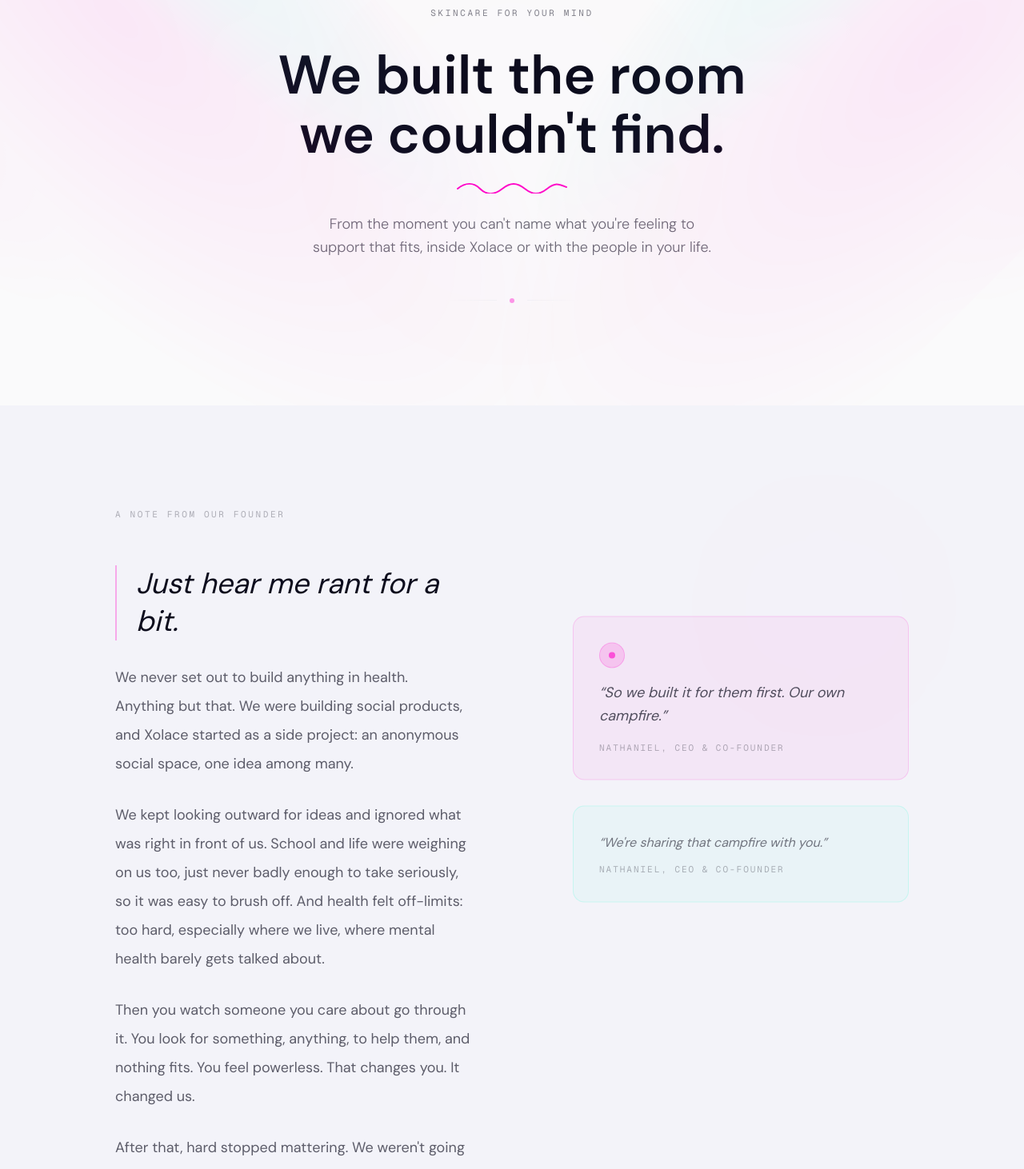
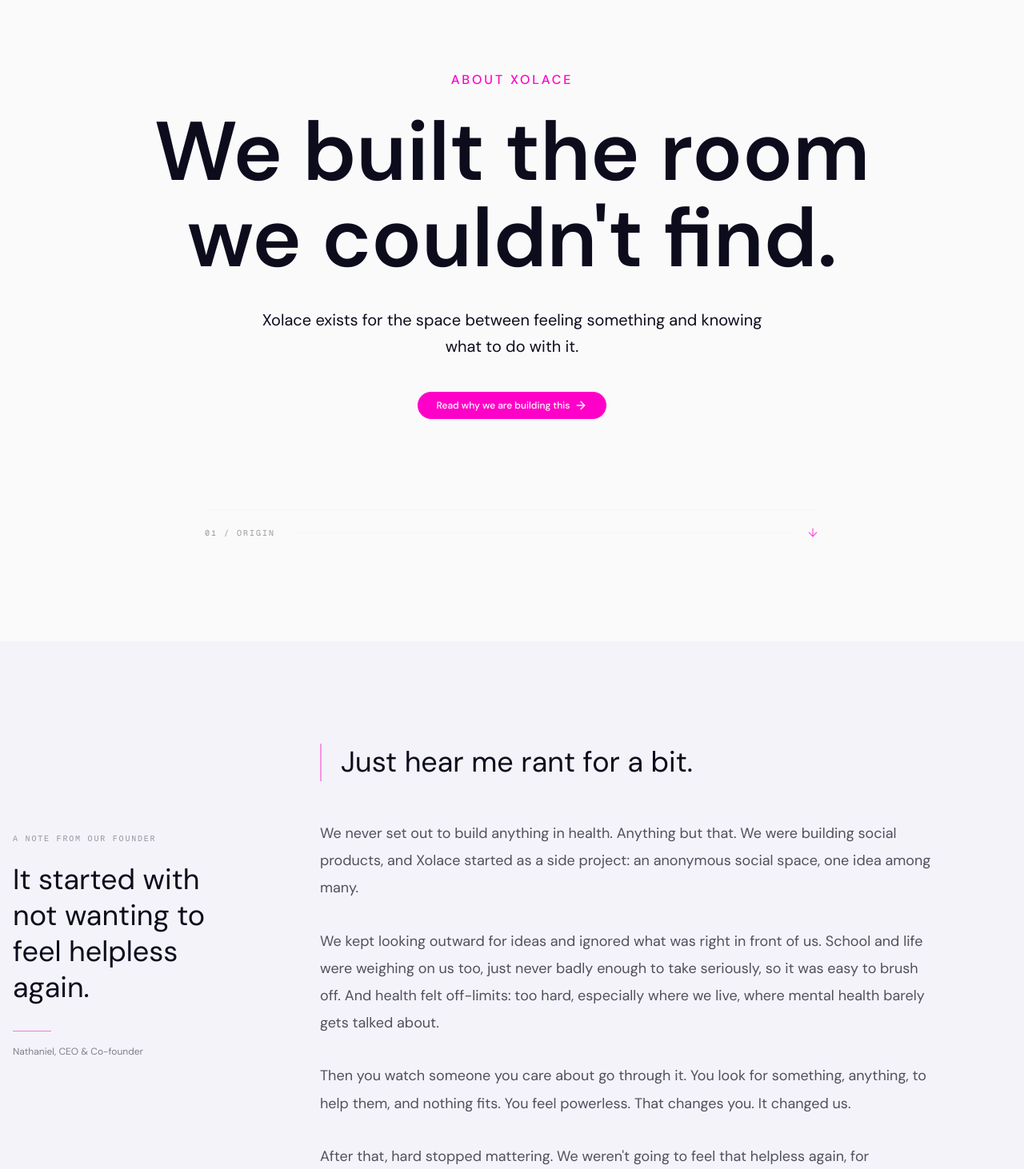
Before and after one commit to xolace-official/xolace_mobile_site, a Next.js app: page /about in a window 1280 px wide. Shown: the part 120-1582 px from the top of the page at 80% size. Built offline with nearby package versions, Linux system fonts and the light colour scheme.

Commit message:
Refine about page layouts

```diff
--- a/components/about/about-hero.tsx
+++ b/components/about/about-hero.tsx
@@ -1,95 +1,69 @@
 "use client"
 
-import { m as motion, useReducedMotion } from "motion/react"
-import { Spotlight } from "@/components/ui/spotlight"
+import { ArrowRight, ArrowDown } from "lucide-react"
+import { m as motion } from "motion/react"
+import { useRouter } from "next/navigation"
+import { Button } from "@/components/ui/button"
 
 export function AboutHero() {
-  const prefersReducedMotion = useReducedMotion()
+  const router = useRouter()
 
   return (
-    <section className="hero-pb relative -mt-32 overflow-hidden pt-32">
-      <Spotlight duration={8} xOffset={80} />
-
-      {/* Glow layer spans the full section, including the area under the fixed
-          transparent navbar — otherwise that strip reads as flat, seamed-off background. */}
+    <section className="section-spacing relative overflow-hidden bg-background">
       <div aria-hidden className="pointer-events-none absolute inset-0">
-        <div className="animate-gentle-pulse absolute top-1/2 left-1/2 h-[650px] w-[650px] -translate-x-1/2 -translate-y-1/2 rounded-full bg-primary/[0.07] blur-[140px]" />
-        <div className="animate-gentle-pulse absolute top-1/4 right-1/4 h-[400px] w-[400px] rounded-full bg-accent/[0.05] blur-[110px] [animation-delay:2.5s]" />
-        <div className="animate-gentle-pulse absolute bottom-0 left-1/4 h-[350px] w-[350px] rounded-full bg-chart-2/[0.04] blur-[100px] [animation-delay:5s]" />
+        <div className="animate-gentle-pulse absolute top-16 left-1/2 size-[32rem] -translate-x-1/2 rounded-full bg-primary/[0.05] blur-[150px]" />
       </div>
 
       <div className="section-container relative z-10 text-center">
-        <motion.p
+          <motion.p
           initial={{ opacity: 0, y: 12 }}
           animate={{ opacity: 1, y: 0 }}
-          transition={{ duration: 0.7, ease: [0.16, 1, 0.3, 1] }}
-          className="mb-8 font-mono text-[11px] tracking-[0.24em] text-muted-foreground/50 uppercase"
+          transition={{ duration: 0.6, ease: [0.16, 1, 0.3, 1] }}
+            className="text-sm font-medium tracking-[0.18em] text-primary uppercase md:text-base"
+          >
+            About Xolace
+        </motion.p>
+        <motion.h1
+          initial={{ opacity: 0, y: 24 }}
+          animate={{ opacity: 1, y: 0 }}
+          transition={{ duration: 0.9, delay: 0.08, ease: [0.16, 1, 0.3, 1] }}
+          className="mx-auto mt-6 max-w-4xl font-serif text-5xl leading-[1.04] font-semibold text-balance md:text-7xl lg:text-[6.5rem]"
         >
-          Skincare for your mind
-        </motion.p>
-
-        <motion.h1
-          initial={{ opacity: 0, y: 32 }}
-          animate={{ opacity: 1, y: 0 }}
-          transition={{ duration: 1.0, delay: 0.1, ease: [0.16, 1, 0.3, 1] }}
-          className="font-serif text-5xl leading-[1.1] font-semibold text-foreground md:text-6xl lg:text-[4.25rem]"
-        >
-          We built the room
-          <br />
-          we couldn&apos;t find.
+          We built the room we couldn&apos;t find.
         </motion.h1>
-
-        {/* Signature-style flourish — matches the mark under the trust/advisors headings */}
-        <motion.svg
-          initial={{ opacity: 0 }}
-          animate={{ opacity: 1 }}
-          transition={{ duration: 0.8, delay: 0.35, ease: [0.16, 1, 0.3, 1] }}
-          aria-hidden
-          width="140"
-          height="16"
-          viewBox="0 0 140 16"
-          fill="none"
-          className="mx-auto mt-5"
-        >
-          <path
-            d="M2 10c10-8 20-8 28 0s18 8 28 0 18-8 28 0 18 8 28 0 14-6 24-2"
-            stroke="url(#about-signature-gradient)"
-            strokeWidth="2"
-            strokeLinecap="round"
-          />
-          <defs>
-            <linearGradient
-              id="about-signature-gradient"
-              x1="0"
-              y1="0"
-              x2="140"
-              y2="0"
-            >
-              <stop offset="0%" stopColor="var(--primary)" />
-              <stop offset="100%" stopColor="var(--accent)" />
-            </linearGradient>
-          </defs>
-        </motion.svg>
-
         <motion.p
           initial={{ opacity: 0, y: 16 }}
           animate={{ opacity: 1, y: 0 }}
           transition={{ duration: 0.8, delay: 0.2, ease: [0.16, 1, 0.3, 1] }}
-          className="mx-auto mt-6 max-w-lg text-base leading-relaxed font-light text-muted-foreground/60 md:text-lg"
+          className="mx-auto mt-8 max-w-2xl text-base leading-relaxed text-muted-foreground md:text-xl"
         >
-          From the moment you can&apos;t name what you&apos;re feeling to
-          support that fits, inside Xolace or with the people in your life.
+          Xolace exists for the space between feeling something and knowing
+          what to do with it.
         </motion.p>
+        <motion.div
+          initial={{ opacity: 0, y: 12 }}
+          animate={{ opacity: 1, y: 0 }}
+          transition={{ duration: 0.7, delay: 0.35, ease: [0.16, 1, 0.3, 1] }}
+          className="mt-10 flex flex-wrap items-center justify-center gap-4"
+        >
+          <Button
+            size="lg"
+            className="rounded-full px-6"
+            onClick={() => router.push("/manifesto")}
+          >
+            Read why we are building this <ArrowRight className="size-4" />
+          </Button>
+        </motion.div>
 
         <motion.div
-          initial={{ opacity: 0, scaleX: prefersReducedMotion ? 1 : 0 }}
+          initial={{ opacity: 0, scaleX: 0 }}
           animate={{ opacity: 1, scaleX: 1 }}
-          transition={{ duration: 0.9, delay: 0.45, ease: [0.16, 1, 0.3, 1] }}
-          className="mt-12 flex origin-center items-center justify-center gap-4"
+          transition={{ duration: 0.9, delay: 0.5, ease: [0.16, 1, 0.3, 1] }}
+          className="mx-auto mt-20 flex max-w-3xl origin-center items-center gap-5 border-t border-border/30 pt-5 text-left md:mt-28"
         >
-          <div className="h-px w-16 bg-gradient-to-r from-transparent to-border/30" />
-          <div className="size-1.5 rounded-full bg-primary/40" />
-          <div className="h-px w-16 bg-gradient-to-l from-transparent to-border/30" />
+          <span className="font-mono text-[10px] tracking-[0.2em] text-muted-foreground/40 uppercase">01 / Origin</span>
+          <div className="h-px flex-1 bg-border/20" />
+          <ArrowDown className="size-4 text-primary/60" />
         </motion.div>
       </div>
     </section>
--- a/components/about/founder-letter.tsx
+++ b/components/about/founder-letter.tsx
@@ -1,132 +1,78 @@
 "use client"
 
 import { m as motion } from "motion/react"
-
 import { founders } from "@/lib/team"
 
 const ceo = founders.find((f) => f.role.startsWith("CEO"))!
 
-// The letter is signed informally — first name only, full record lives in lib/team.ts
 const attribution = (founder: (typeof founders)[number]) =>
   `${founder.name.split(" ")[0]}, ${founder.role}`
 
 const letter = [
-  { type: "pull" as const, text: "Just hear me rant for a bit." },
-  {
-    type: "body" as const,
-    text: "We never set out to build anything in health. Anything but that. We were building social products, and Xolace started as a side project: an anonymous social space, one idea among many.",
-  },
-  {
-    type: "body" as const,
-    text: "We kept looking outward for ideas and ignored what was right in front of us. School and life were weighing on us too, just never badly enough to take seriously, so it was easy to brush off. And health felt off-limits: too hard, especially where we live, where mental health barely gets talked about.",
-  },
-  {
-    type: "body" as const,
-    text: "Then you watch someone you care about go through it. You look for something, anything, to help them, and nothing fits. You feel powerless. That changes you. It changed us.",
-  },
-  {
-    type: "body" as const,
-    text: "After that, hard stopped mattering. We weren't going to feel that helpless again, for ourselves or for the people closest to us. So we built it for them first. Our own campfire.",
-  },
-  {
-    type: "body" as const,
-    text: "Somewhere along the way we realised this was a different way to look after your mind, and it shouldn't stay ours.",
-  },
-  {
-    type: "body" as const,
-    text: "So here it is. We're sharing that campfire with you, and we're glad you're here.",
-  },
+  "We never set out to build anything in health. Anything but that. We were building social products, and Xolace started as a side project: an anonymous social space, one idea among many.",
+  "We kept looking outward for ideas and ignored what was right in front of us. School and life were weighing on us too, just never badly enough to take seriously, so it was easy to brush off. And health felt off-limits: too hard, especially where we live, where mental health barely gets talked about.",
+  "Then you watch someone you care about go through it. You look for something, anything, to help them, and nothing fits. You feel powerless. That changes you. It changed us.",
+  "After that, hard stopped mattering. We weren't going to feel that helpless again, for ourselves or for the people closest to us. So we built it for them first. Our own campfire.",
+  "Somewhere along the way we realised this was a different way to look after your mind, and it shouldn't stay ours.",
+  "So here it is. We're sharing that campfire with you, and we're glad you're here.",
 ]
 
 export function FounderLetter() {
   return (
     <section className="section-spacing relative overflow-hidden bg-xo-surface-lowest">
       <div aria-hidden className="pointer-events-none absolute inset-0">
-        <div className="animate-gentle-pulse absolute top-0 right-0 h-[500px] w-[500px] rounded-full bg-primary/[0.06] blur-[130px]" />
-        <div className="animate-gentle-pulse absolute bottom-0 left-1/4 h-[400px] w-[400px] rounded-full bg-accent/[0.04] blur-[110px] [animation-delay:3s]" />
+        <div className="animate-gentle-pulse absolute top-0 right-0 size-[30rem] rounded-full bg-primary/[0.05] blur-[140px]" />
       </div>
 
-      <div className="section-container relative z-10">
-        <motion.p
-          initial={{ opacity: 0, y: 12 }}
+      <div className="section-container-wide relative z-10">
+        <div className="grid gap-14 lg:grid-cols-[18rem_1fr] lg:gap-24">
+          <motion.aside
+            initial={{ opacity: 0, y: 14 }}
             whileInView={{ opacity: 1, y: 0 }}
             viewport={{ once: true, margin: "-60px" }}
             transition={{ duration: 0.7, ease: [0.16, 1, 0.3, 1] }}
-          className="mb-14 font-mono text-[11px] tracking-[0.24em] text-muted-foreground/30 uppercase"
+            className="lg:sticky lg:top-28 lg:self-start"
           >
-          A note from our founder
-        </motion.p>
+            <p className="section-label">A note from our founder</p>
+            <h2 className="mt-5 font-serif text-3xl leading-tight md:text-4xl">
+              It started with not wanting to feel helpless again.
+            </h2>
+            <div className="mt-8 h-px w-12 bg-primary/50" />
+            <p className="mt-4 text-xs leading-relaxed text-muted-foreground/50">
+              {attribution(ceo)}
+            </p>
+          </motion.aside>
 
-        <div className="lg:grid lg:grid-cols-[1fr_420px] lg:gap-24 xl:gap-32">
-          <div className="max-w-2xl space-y-7">
-            {letter.map((item, i) => (
+          <div className="max-w-3xl">
             <motion.p
-                key={i}
               initial={{ opacity: 0, y: 14 }}
               whileInView={{ opacity: 1, y: 0 }}
               viewport={{ once: true, margin: "-40px" }}
-                transition={{
-                  duration: 0.7,
-                  delay: i * 0.05,
-                  ease: [0.16, 1, 0.3, 1],
-                }}
-                className={
-                  item.type === "pull"
-                    ? "border-l-2 border-primary/30 pl-6 font-serif text-2xl leading-[1.3] text-foreground italic md:text-3xl lg:text-4xl"
-                    : "font-serif text-base leading-loose text-muted-foreground/65 md:text-lg"
-                }
+              transition={{ duration: 0.7, ease: [0.16, 1, 0.3, 1] }}
+              className="max-w-2xl border-l-2 border-primary/40 pl-6 font-serif text-2xl leading-[1.3] text-foreground md:text-4xl"
             >
-                {item.text}
+              Just hear me rant for a bit.
+            </motion.p>
+
+            <div className="mt-12 space-y-8">
+              {letter.map((paragraph, index) => (
+                <motion.p
+                  key={paragraph}
+                  initial={{ opacity: 0, y: 14 }}
+                  whileInView={{ opacity: 1, y: 0 }}
+                  viewport={{ once: true, margin: "-40px" }}
+                  transition={{ duration: 0.6, delay: index * 0.04, ease: [0.16, 1, 0.3, 1] }}
+                  className="font-serif text-base leading-[1.9] text-muted-foreground/70 md:text-lg"
+                >
+                  {paragraph}
                 </motion.p>
               ))}
-
-            <motion.div
-              initial={{ opacity: 0, y: 10 }}
-              whileInView={{ opacity: 1, y: 0 }}
-              viewport={{ once: true, margin: "-40px" }}
-              transition={{
-                duration: 0.6,
-                delay: letter.length * 0.05 + 0.1,
-                ease: [0.16, 1, 0.3, 1],
-              }}
-              className="flex items-center gap-5 pt-6"
-            >
-              <div className="h-px w-8 bg-border/40" />
-              <p className="font-serif text-sm text-foreground/40 italic">
-                {attribution(ceo)}
-              </p>
-            </motion.div>
             </div>
 
-          {/* Right — decorative pull-aside (desktop only) */}
-          <motion.div
-            initial={{ opacity: 0, x: 20 }}
-            whileInView={{ opacity: 1, x: 0 }}
-            viewport={{ once: true, margin: "-80px" }}
-            transition={{ duration: 0.9, delay: 0.3, ease: [0.16, 1, 0.3, 1] }}
-            className="sticky top-32 hidden flex-col justify-center gap-8 self-start pt-2 lg:flex"
-          >
-            <div className="space-y-4 rounded-2xl border border-primary/15 bg-primary/[0.05] p-8">
-              <div className="flex size-8 items-center justify-center rounded-full border border-primary/20 bg-primary/15">
-                <div className="size-2 rounded-full bg-primary/60" />
+            <div className="mt-12 border-t border-border/25 pt-5">
+              <p className="text-sm text-muted-foreground/50">{attribution(ceo)}</p>
             </div>
-              <p className="font-serif text-lg leading-relaxed text-foreground/70 italic">
-                &ldquo;So we built it for them first. Our own campfire.&rdquo;
-              </p>
-              <p className="font-mono text-[11px] tracking-[0.18em] text-muted-foreground/30 uppercase">
-                {attribution(ceo)}
-              </p>
           </div>
-
-            <div className="space-y-3 rounded-2xl border border-accent/15 bg-accent/[0.04] p-8">
-              <p className="font-serif text-base leading-relaxed text-foreground/55 italic">
-                &ldquo;We&apos;re sharing that campfire with you.&rdquo;
-              </p>
-              <p className="font-mono text-[11px] tracking-[0.18em] text-muted-foreground/30 uppercase">
-                {attribution(ceo)}
-              </p>
-            </div>
-          </motion.div>
         </div>
       </div>
     </section>
--- a/components/about/page/AboutPage.tsx
+++ b/components/about/page/AboutPage.tsx
@@ -5,7 +5,7 @@ import { PressContact } from "@/components/about/press-contact"
 
 export function AboutPage() {
   return (
-    <main className="pt-32">
+    <main className="pt-16 md:pt-20">
       <AboutHero />
       <FounderLetter />
       <TeamSection />
--- a/components/about/press-contact.tsx
+++ b/components/about/press-contact.tsx
@@ -142,7 +142,7 @@ export function PressContact() {
           className="flex items-center gap-4"
         >
           <div className="h-px flex-1 bg-gradient-to-r from-transparent to-border/15" />
-          <p className="text-center font-serif text-sm whitespace-nowrap text-muted-foreground/30 italic">
+          <p className="text-center font-serif text-sm whitespace-nowrap text-muted-foreground/30">
             Or visit the{" "}
             <Link
               href="/press"
```
Also changed, not shown: components/support-us/page/SupportUsPage.tsx (+6 -4 lines). Lines whose indentation alone changed are shown as unchanged.
